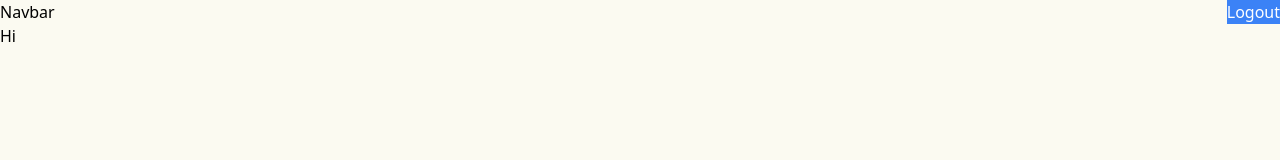
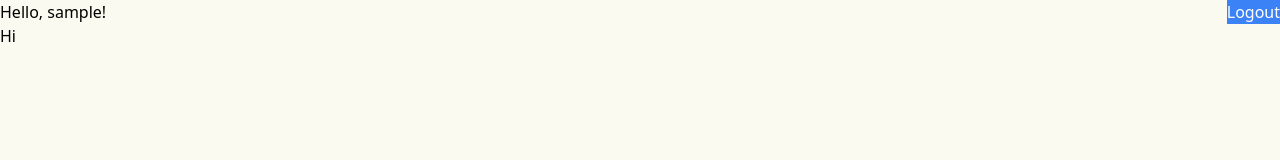
Before and after one commit to andrewjulian/mern-habit-tracker, a React (Vite) app in the folder client/: page /login in a window 1280 px wide. Shown: the top 160 px of the page. Built offline with nearby package versions, Linux system fonts and the light colour scheme; sample sign-in values are in the browser's storage.

Commit message:
logout works

```diff
--- a/client/src/App.jsx
+++ b/client/src/App.jsx
@@ -18,6 +18,20 @@ function App() {
     }
   }, []);
 
+  const userLogout = () => {
+    sessionStorage.removeItem("user");
+    setUser(null);
+    const logout = async () => {
+      try {
+        const response = await fetch("http://localhost:3000/api/user/logout");
+        const data = await response.json();
+        console.log(data);
+      } catch (error) {
+        console.error(error);
+      }
+    };
+  };
+
   if (!user)
     return (
       <div>
@@ -33,7 +47,7 @@ function App() {
 
   return (
     <div>
-      <Navbar />
+      <Navbar user={user} userLogout={userLogout} />
       <Routes>
         <Route path="*" element={<Landing user={user} />} />
       </Routes>
--- a/client/src/Components/Navbar.jsx
+++ b/client/src/Components/Navbar.jsx
@@ -1,10 +1,12 @@
 import React from "react";
 
-const Navbar = () => {
+const Navbar = ({ user, userLogout }) => {
   return (
     <div className="flex justify-between">
-      <h1>Navbar</h1>
-      <button className="bg-blue-500 text-white">Logout</button>
+      <h1>Hello, {user.username}! </h1>
+      <button onClick={userLogout} className="bg-blue-500 text-white">
+        Logout
+      </button>
     </div>
   );
 };
```
Also changed, not shown: 2 other files (tests, documents, lock files or other folders).
